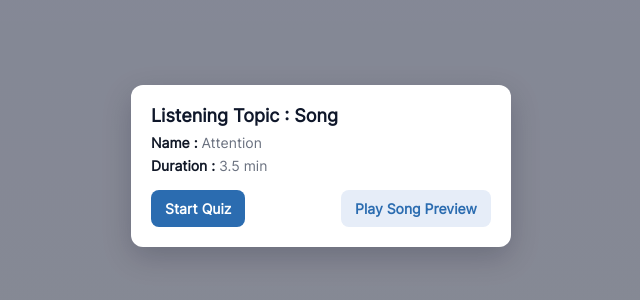
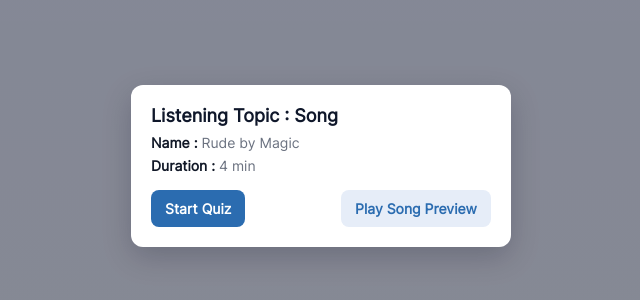
Before and after one commit to masrurxyz/Listening, a plain HTML site: page index.html in a window 1280 px wide. Shown: the part 234-534 px from the top of the page, 319-959 px from the left. Drawn offline with Linux system fonts and the light colour scheme.

Commit message:
Add files via upload

```diff
--- a/index.html
+++ b/index.html
@@ -149,40 +149,40 @@
   <script>
     // Configuration: customize songName, duration and questions here
     const CONFIG = {
-      songName: "Attention",
-      durationMinutes: 3.50,
+      songName: "Rude by Magic",
+      durationMinutes: 4,
       // Simple sample questions: change texts and expectedAnswers (case-insensitive)
   questions: [
-    { prompt: "You've been runnin' 'round, runnin' 'round, runnin' 'round throwin' that dirt all on my ______", expectedAnswer: "name" },
-    { prompt: "'Cause you knew that I, knew that I, knew that I'd ______ you up", expectedAnswer: "call" },
-    { prompt: "You've been going 'round, going 'round, going 'round every ______ in LA", expectedAnswer: "party" },
-    { prompt: "'Cause you knew that I, knew that I, knew that I'd be at ______", expectedAnswer: "one" },
-    { prompt: "I know that dress is ______, perfume regret", expectedAnswer: "karma" },
-    { prompt: "You got me thinking 'bout when you were ______", expectedAnswer: "mine" },
-    { prompt: "And now I'm all up on ya, what you ______?", expectedAnswer: "expect" },
-    { prompt: "But you're not coming ______ with me tonight", expectedAnswer: "home" },
-    { prompt: "You just want ______, you don't want my heart", expectedAnswer: "attention" },
-    { prompt: "Maybe you just hate the thought of me with someone ______", expectedAnswer: "new" },
-    { prompt: "You're just making sure I'm never gettin' ______ you", expectedAnswer: "over" },
-    { prompt: "Baby, now that we're, now that we're, now that we're right here standing ______ to face", expectedAnswer: "face" },
-    { prompt: "You already know, already know, already know that you ______", expectedAnswer: "won" },
-    { prompt: "I know that dress is karma (dress is karma), perfume ______", expectedAnswer: "regret" },
-    { prompt: "You got me thinking 'bout when you were mine (you got me thinking 'bout when you were ______)", expectedAnswer: "mine" },
-    { prompt: "And now I'm all up on ya (all up on ya), what you ______? (oh baby)", expectedAnswer: "expect" },
-    { prompt: "But you're not coming home with me ______ (oh no)", expectedAnswer: "tonight" },
-    { prompt: "Yeah, you just want attention (oh), I knew from the ______ (the start)", expectedAnswer: "start" },
-    { prompt: "You're just making sure I'm never gettin' over you (over ______)", expectedAnswer: "you" },
-    { prompt: "What are you doin' to me, what are you doin', ______?", expectedAnswer: "huh" },
-    { prompt: "I know that dress is karma, perfume ______", expectedAnswer: "regret" },
-    { prompt: "You got me thinking 'bout when you were ______", expectedAnswer: "mine" },
-    { prompt: "And now I'm all up on ya, what you ______?", expectedAnswer: "expect" },
-    { prompt: "But you're not coming home with me ______", expectedAnswer: "tonight" },
-    { prompt: "Maybe you just hate the thought of me with someone ______", expectedAnswer: "new" },
-    { prompt: "Yeah, you just want attention, I knew from the ______", expectedAnswer: "start" },
-    { prompt: "You're just making sure I'm never gettin' ______ you", expectedAnswer: "over" },
-    { prompt: "What are you doin' to me? (Hey) What are you doin', ______?", expectedAnswer: "huh" },
-    { prompt: "What are you doin' to me? What are you doin', ______?", expectedAnswer: "love" },
-    { prompt: "You're just making sure I'm never gettin' over ______", expectedAnswer: "you" }
+    { prompt: "Saturday morning jumped out of ______", expectedAnswer: "bed" },
+    { prompt: "And put on my best ______", expectedAnswer: "suit" },
+    { prompt: "Got in my car and raced like a ______", expectedAnswer: "jet" },
+    { prompt: "All the way to you", expectedAnswer: "" },
+    { prompt: "Knocked on your door with heart in my ______", expectedAnswer: "hand" },
+    { prompt: "To ask you a question", expectedAnswer: "" },
+    { prompt: "'Cause I know that you're an old-fashioned ______", expectedAnswer: "man" },
+    { prompt: "Can I have your daughter for the rest of my ______?", expectedAnswer: "life" },
+    { prompt: "Say yes, say yes 'cause I need to know", expectedAnswer: "" },
+    { prompt: "You say I'll never get your blessing 'til the day I die", expectedAnswer: "" },
+    { prompt: "Tough luck, my friend, but the answer is ______", expectedAnswer: "no" },
+    { prompt: "Why you gotta be so ______?", expectedAnswer: "rude" },
+    { prompt: "Don't you know I'm human ______?", expectedAnswer: "too" },
+    { prompt: "Why you gotta be so rude?", expectedAnswer: "" },
+    { prompt: "I'm gonna marry her ______", expectedAnswer: "anyway" },
+    { prompt: "Marry that girl", expectedAnswer: "" },
+    { prompt: "Marry her ______", expectedAnswer: "anyway" },
+    { prompt: "Marry that girl", expectedAnswer: "" },
+    { prompt: "No matter what you ______", expectedAnswer: "say" },
+    { prompt: "Marry that girl", expectedAnswer: "" },
+    { prompt: "And we'll be a ______", expectedAnswer: "family" },
+    { prompt: "Why you gotta be so rude?", expectedAnswer: "" },
+    { prompt: "I hate to do this, you leave no ______", expectedAnswer: "choice" },
+    { prompt: "Can't live without her", expectedAnswer: "" },
+    { prompt: "Love me or hate me, we will be ______", expectedAnswer: "boys" },
+    { prompt: "Standing at that altar", expectedAnswer: "" },
+    { prompt: "Or we will run away to another ______", expectedAnswer: "galaxy" },
+    { prompt: "You know she's in love with me", expectedAnswer: "" },
+    { prompt: "She will go ______", expectedAnswer: "anywhere" },
+    { prompt: "Why you gotta be so rude?", expectedAnswer: "" }
   ]
 };
 
```
